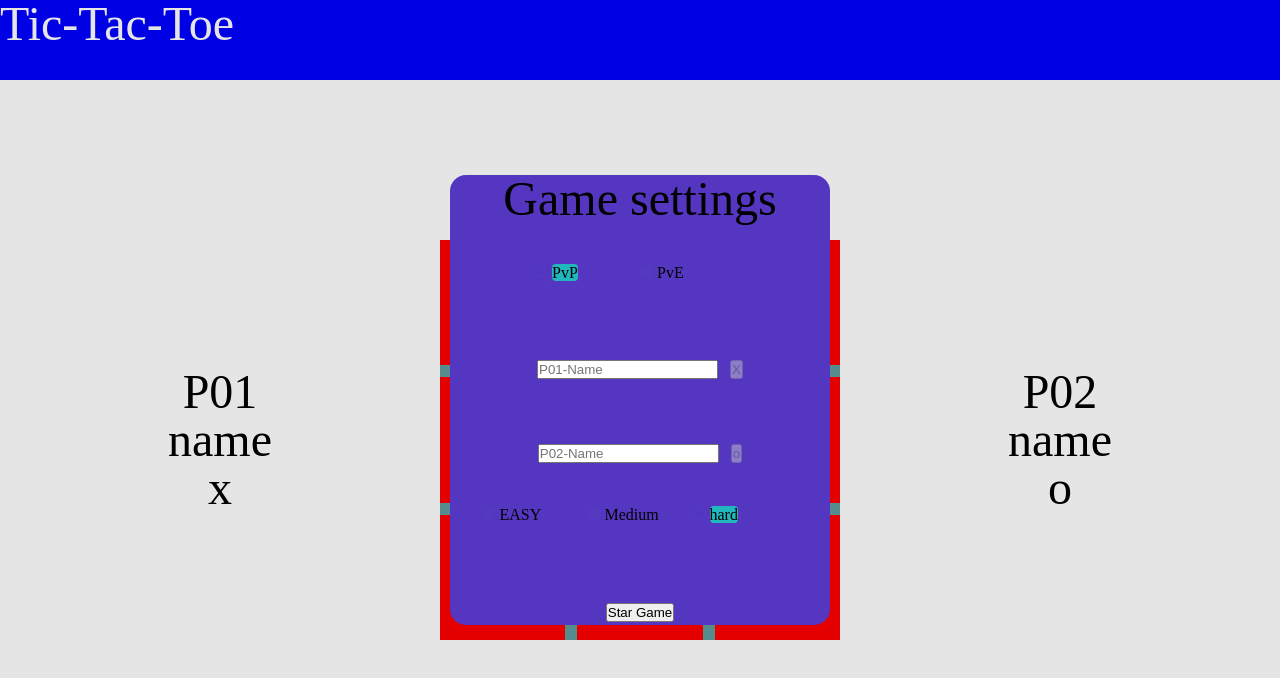
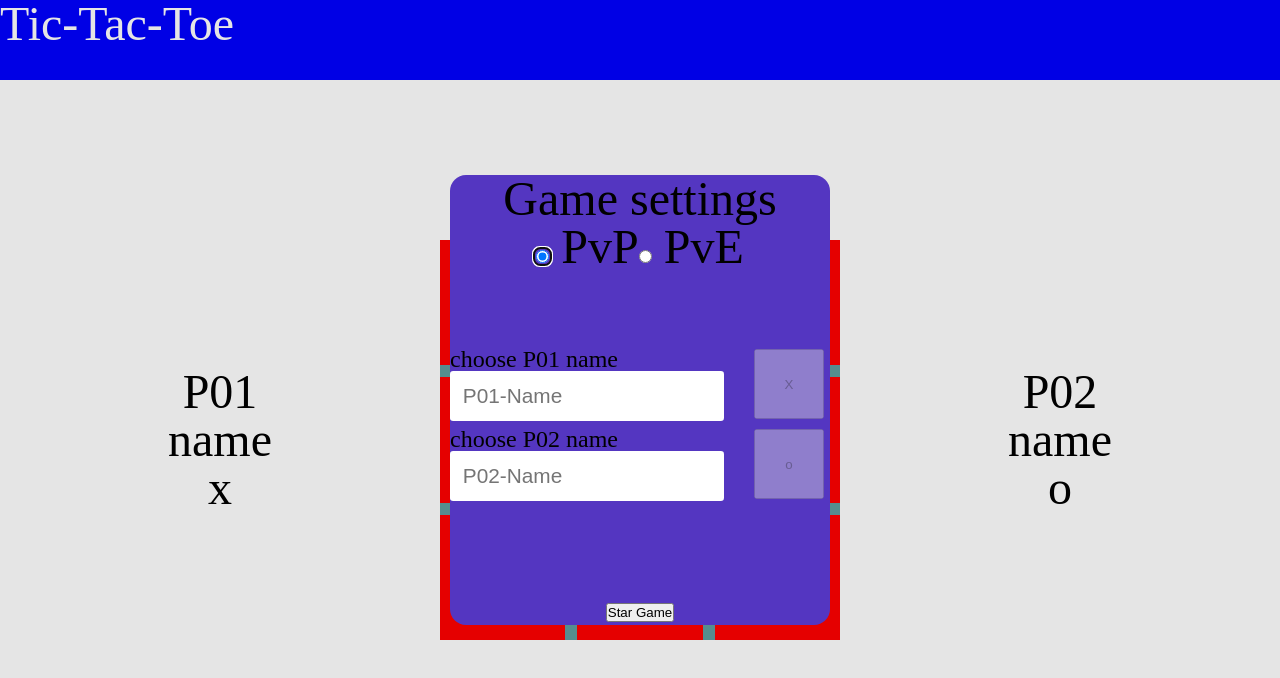
Before and after one commit to eLamine-dev/Tic-Tac-Toe, a website: page index.html in a window 1280 px wide. Drawn offline with Linux system fonts and the light colour scheme.

Commit message:
styling the form

```diff
--- a/app.js
+++ b/app.js
@@ -68,16 +68,17 @@ gameSettings.showModal();
 
 const gameModeBtns = document.querySelectorAll('input[name="game-mode"]');
 const gameLevel = document.getElementById('game-level');
-const playe02Name = document.querySelector('input[name="player02-name"]');
+const player02Name = document.getElementById('player-two');
 
 gameModeBtns.forEach((btn) => {
    btn.addEventListener('change', (event) => {
       const mode = event.target.value;
       if (mode === 'PvP') {
-         gameLevel.style.visibility = 'hidden';
+         gameLevel.style.display = 'none';
+         player02Name.style.display = 'block';
       } else if (mode === 'PvE') {
-         gameLevel.style.visibility = 'visible';
-         playe02Name.value = 'Computer';
+         gameLevel.style.display = 'block';
+         player02Name.style.display = 'none';
       }
    });
 });
--- a/index.html
+++ b/index.html
@@ -32,7 +32,7 @@
          <form id="settings-form">
             <header>Game settings</header>
             <fieldset id="game-mode">
-               <div class="radio">
+               <div>
                   <input
                      type="radio"
                      name="game-mode"
@@ -43,7 +43,7 @@
                   />
                   <label for="PvP">PvP</label>
                </div>
-               <div class="radio">
+               <div>
                   <input
                      type="radio"
                      name="game-mode"
@@ -54,16 +54,27 @@
                   <label for="PvE">PvE</label>
                </div>
             </fieldset>
+            <div id="form-body">
                <fieldset id="player-one">
-               <input type="text" name="player01-name" placeholder="P01-Name" />
-               <button disabled>X</button>
+                  <label for="player01-name">choose P01 name</label>
+                  <input
+                     type="text"
+                     name="player01-name"
+                     placeholder="P01-Name"
+                  />
                </fieldset>
+               <button class="symbol-choice" disabled>X</button>
                <fieldset id="player-two">
-               <input type="text" name="player02-name" placeholder="P02-Name" />
-               <button disabled>o</button>
+                  <label for="player0-name">choose P02 name</label>
+                  <input
+                     type="text"
+                     name="player02-name"
+                     placeholder="P02-Name"
+                  />
                </fieldset>
                <fieldset id="game-level">
-               <div class="radio">
+                  <label for="game-level">choose AI difficultly</label>
+                  <div id="difficulty-div">
                      <input
                         type="radio"
                         name="game-level"
@@ -72,8 +83,7 @@
                         checked
                      />
                      <label for="easy">EASY</label>
-               </div>
-               <div class="radio">
+
                      <input
                         type="radio"
                         name="game-level"
@@ -81,9 +91,8 @@
                         autocomplete="off"
                         checked
                      />
-                  <label for="medium">Medium</label>
-               </div>
-               <div class="radio">
+                     <label for="medium">MEDIUM</label>
+
                      <input
                         type="radio"
                         name="game-level"
@@ -91,9 +100,11 @@
                         autocomplete="off"
                         checked
                      />
-                  <label for="hard">hard</label>
+                     <label for="hard">HARD</label>
                   </div>
                </fieldset>
+               <button class="symbol-choice" disabled>o</button>
+            </div>
             <footer>
                <button type="submit">Star Game</button>
             </footer>
--- a/style.css
+++ b/style.css
@@ -90,37 +90,79 @@ body {
    align-items: center;
 }
 
-.radio {
-   float: left;
-   margin: 0 5px 0 0;
-   width: 100px;
-   height: 40px;
-   position: relative;
-   font-size: 1rem;
+#settings-form input[type='text'] {
+   color: black;
+   font-family: 'Poppins', sans-serif;
+   font-size: 1.3rem;
+   padding: 0.8rem;
+   border-radius: 0.2rem;
+   background-color: white;
+   border: none;
+   width: 90%;
+   align-self: center;
+   transition: all 0.3s;
+   outline: none;
 }
 
-/* .radio label,
-.radio input {
-   display: block;
-   position: absolute;
-   top: 0;
-   left: 0;
-   right: 0;
-   bottom: 0;
-} */
-
-.radio input[type='radio'] {
-   opacity: 0.011;
-   z-index: 100;
+#game-level {
+   display: none;
 }
 
-.radio input[type='radio']:checked + label {
-   background: #20b8be;
-   border-radius: 4px;
+#form-body {
+   flex: 1;
+   display: grid;
+   grid-template-columns: 80% 20%;
+   grid-template-rows: 80px 80px;
+   font-size: 1.5rem;
+   align-content: center;
+   align-items: center;
 }
 
-.radio label {
-   cursor: pointer;
-   z-index: 90;
-   line-height: 1.8em;
+.symbol-choice {
+   height: 70px;
+   width: 70px;
 }
+
+#game-mode {
+   display: flex;
+}
+
+#difficulty-div {
+   display: flex;
+   justify-content: space-around;
+   align-items: center;
+   background-color: #cecece;
+   width: 90%;
+   /* height: 50px; */
+   padding: 4px;
+   border-radius: 4px;
+   box-shadow: inset 0.5px 0.5px 2px 0 rgba(0, 0, 0, 0.15);
+}
+
+#difficulty-div input[type='radio'] {
+   appearance: none;
+   display: none;
+}
+
+#difficulty-div label {
+   font-family: 'Open Sans', sans-serif;
+   font-size: 20px;
+   display: flex;
+   justify-content: center;
+   align-items: center;
+   background-color: inherit;
+   width: 100%;
+   height: 40px;
+   text-align: center;
+   border-radius: 4px;
+   overflow: hidden;
+   transition: linear 0.3s;
+   color: #6e6e6edd;
+}
+
+#difficulty-div input[type='radio']:checked + label {
+   background-color: #1e90ff;
+   color: #f1f3f5;
+   font-weight: 900;
+   transition: 0.3s;
+}
```
Lines whose indentation alone changed are shown as unchanged.
